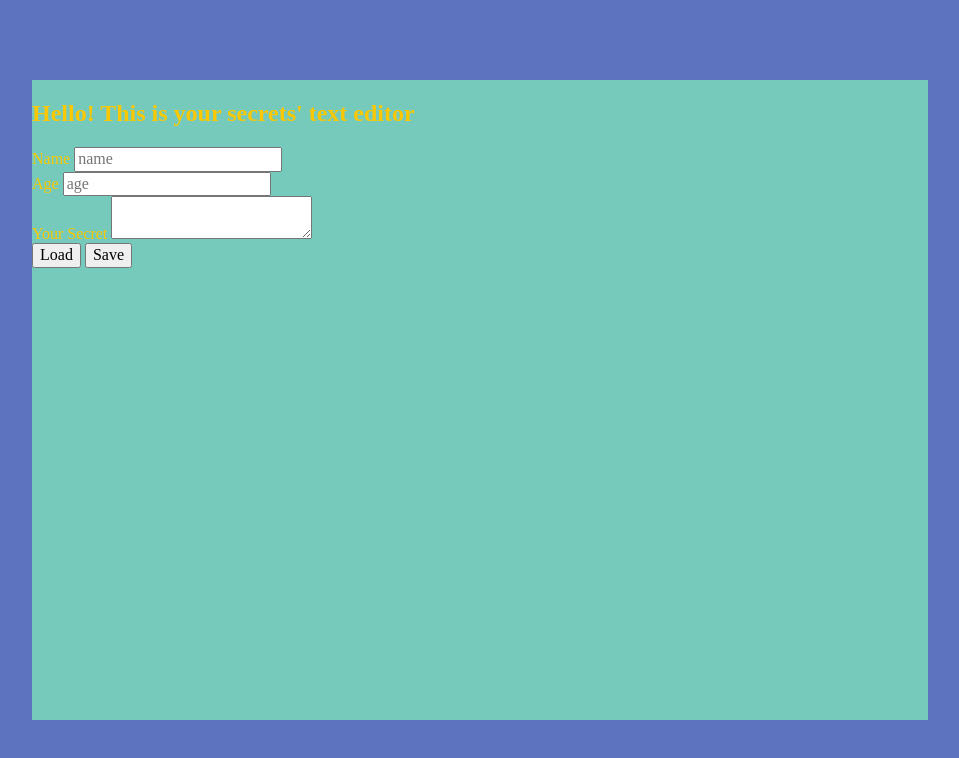
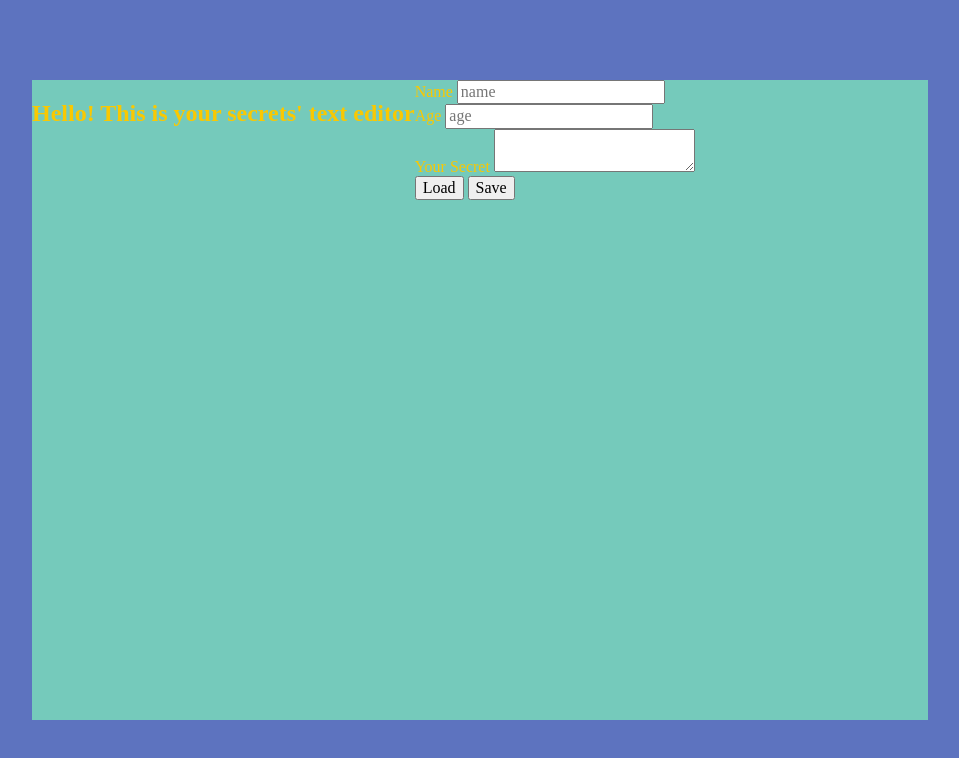
Before and after one commit to KarolChilimoniuk/my-editor, a website: page src/content/index.html in a window 1280 px wide. Shown: the whole page, without its empty margins (160-1119 px from the left). Drawn offline with nearby package versions, Linux system fonts and the light colour scheme; files that its build step writes are made by us from their sources.

Commit message:
added main-element flex

```diff
--- a/src/scss/_main-page.scss
+++ b/src/scss/_main-page.scss
@@ -1,6 +1,8 @@
 
 .main-element {
     background-color: #75CABB;
+    display: flex;
+    flex-flow: row wrap;
     height: 80%;
     left: 50%;
     position: absolute;
```
